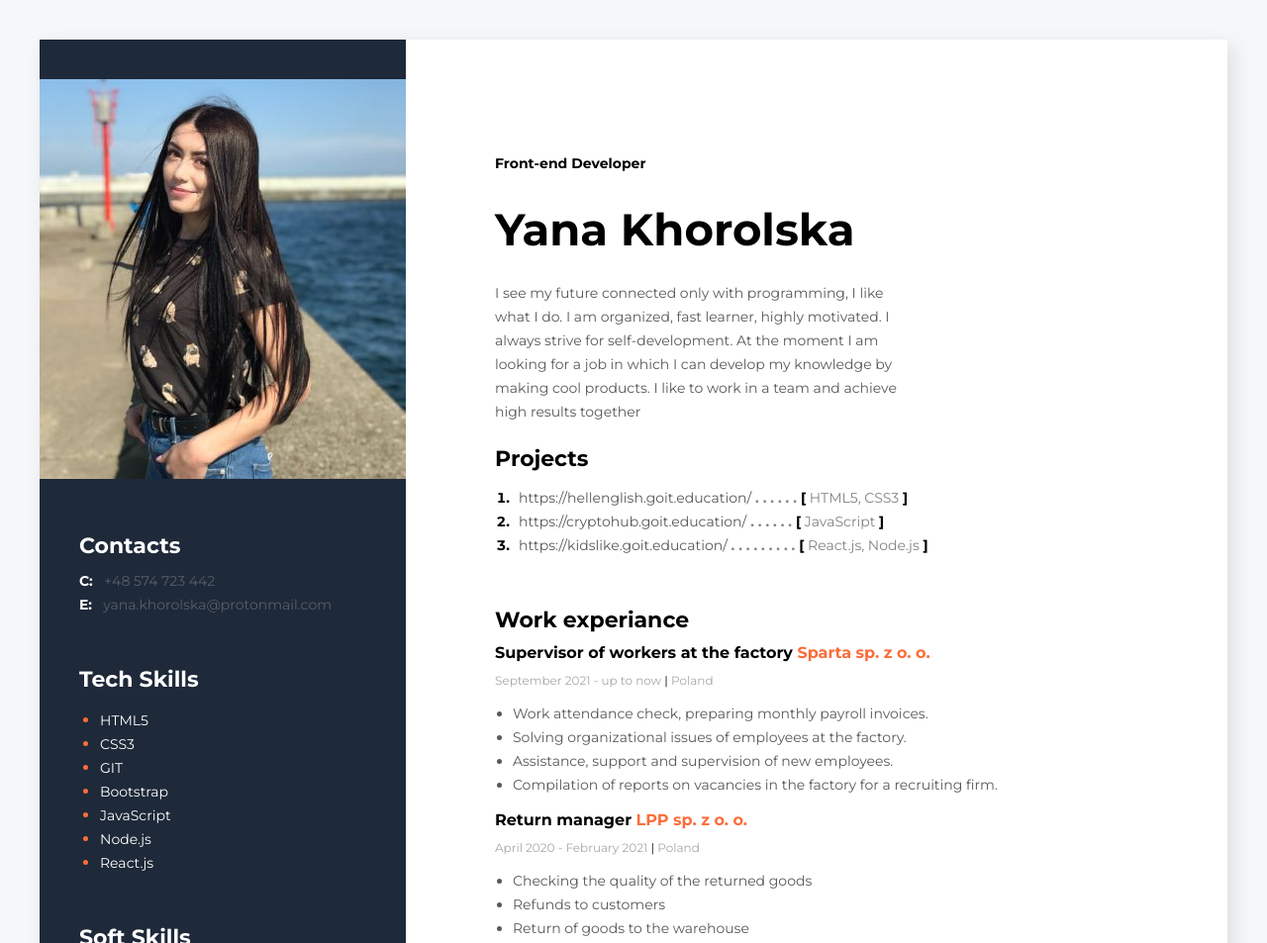
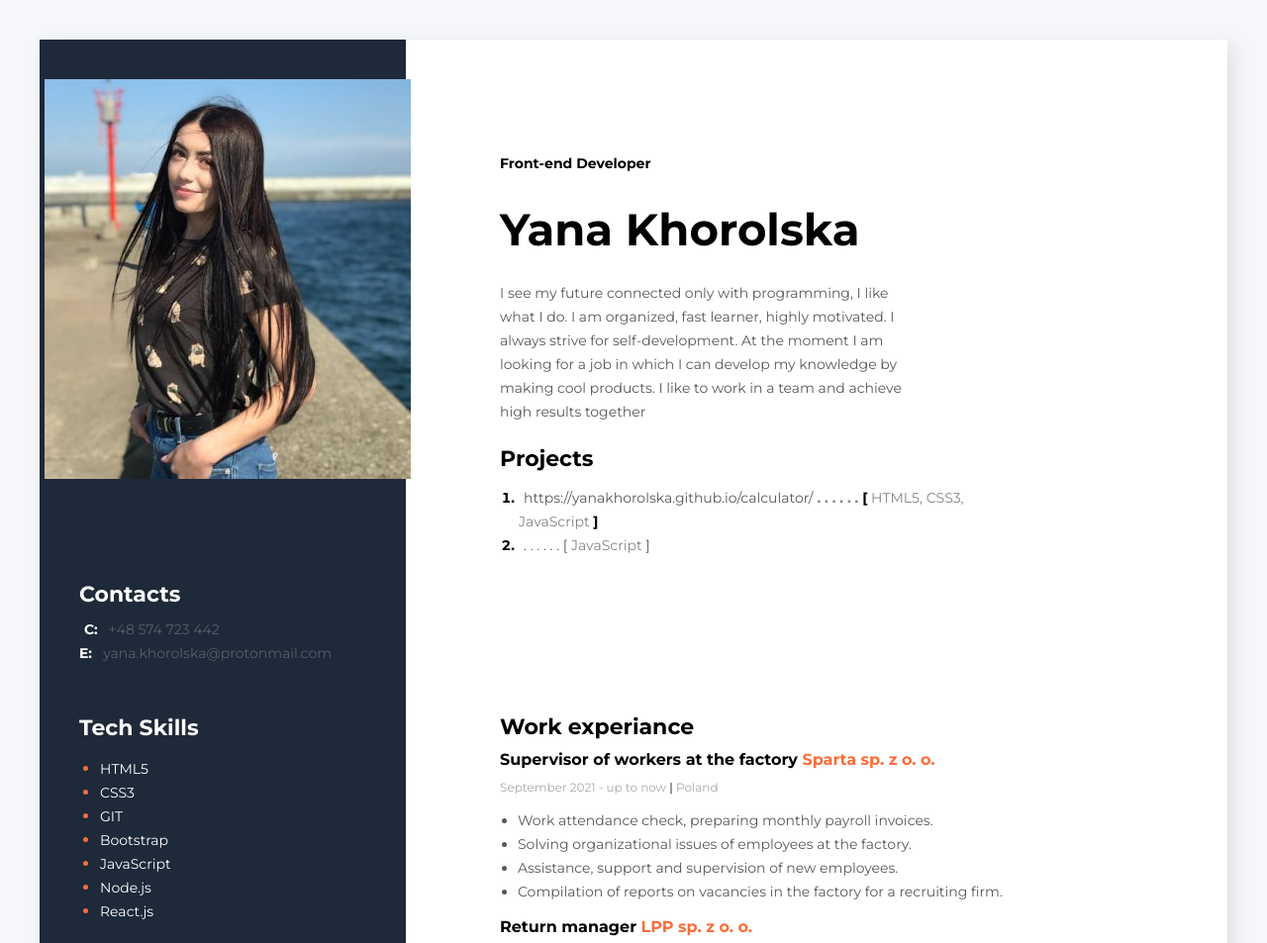
Before and after one commit to yanakhorolska/yanakhorolska, a plain HTML site: page index.html in a window 1280 px wide. Shown: the top 953 px of the page at 99% size. Drawn offline with Linux system fonts and the light colour scheme; a web font is replaced by a local one.

Commit message:
Update index.html

```diff
--- a/index.html
+++ b/index.html
@@ -29,20 +29,16 @@
                 <h3 class="main-content-title">Projects</h3>
                 <ol class="my-projects-list">
                     <li>
-                        <a class="my-projects-link" href="https://hellenglish.goit.education/">https://hellenglish.goit.education/</a>
+                        <a class="my-projects-link" href="https://hellenglish.goit.education/">https://yanakhorolska.github.io/calculator/</a>
                         <span class="my-projects-dots">. . . . . .</span>
-                        [<span class="my-projects-lang"> HTML5, CSS3 </span>]
+                        [<span class="my-projects-lang"> HTML5, CSS3, JavaScript </span>]
                     </li>
                     <li>
-                        <a class="my-projects-link" href="https://cryptohub.goit.education/">https://cryptohub.goit.education/</a>
+                        <a class="my-projects-link" href=">https://yanakhorolska.github.io/organic_website/</a>
                         <span class="my-projects-dots">. . . . . . </span>
                         [<span class="my-projects-lang"> JavaScript </span>]
                     </li>
-                    <li>
-                        <a class="my-projects-link" href="https://kidslike.goit.education/">https://kidslike.goit.education/ </a>
-                        <span class="my-projects-dots">. . . . . . . . . </span>
-                        [<span class="my-projects-lang"> React.js, Node.js </span>]
-                    </li>
+
                 </ol>
             </div>
             <!---my work experiance-->
```
